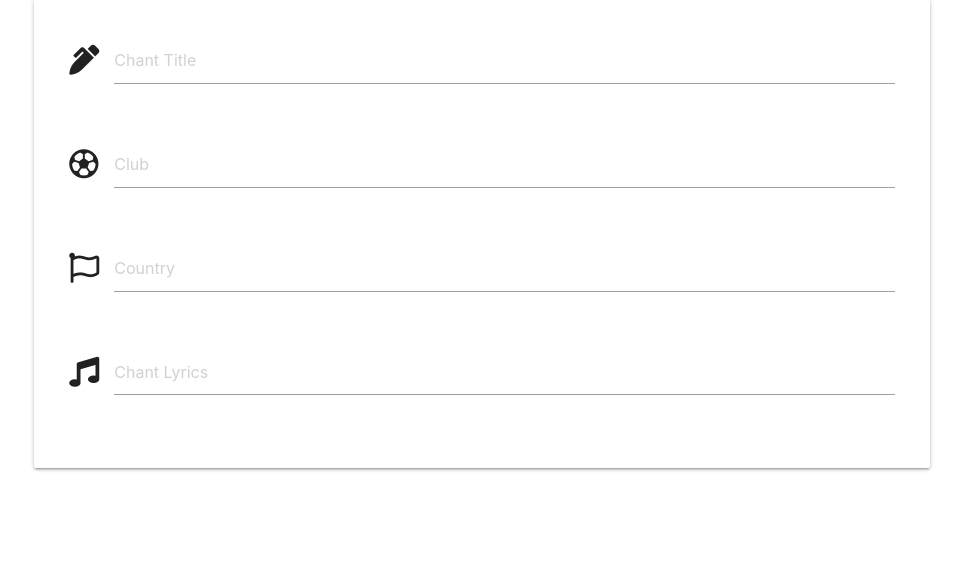
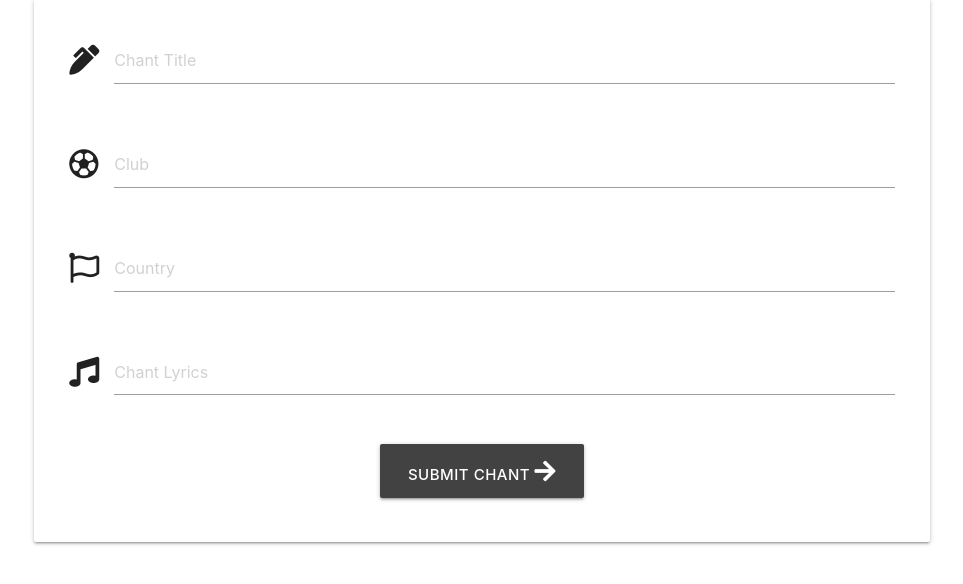
Before and after one commit to RoyoftheRavers/football_game_of_chants, a Flask app: page /add_chant in a window 1280 px wide. Shown: the part 160-744 px from the top of the page, without its empty margins (158-1121 px from the left). Run offline with Flask 2, Linux system fonts and the light colour scheme; some libraries are stand-ins or nearby versions.

Commit message:
Added write functionality for new chants and changed club_name field in db and templates

```diff
--- a/app.py
+++ b/app.py
@@ -137,8 +137,19 @@ def logout():
     return redirect(url_for("login"))
 
 
-@app.route("/add_chant")
+@app.route("/add_chant", methods=["GET", "POST"])
 def add_chant():
+    if request.method == "POST":
+        chant = {
+            "chant_title": request.form.get("chant_title"),
+            "club_name": request.form.get("club_name"),
+            "country": request.form.get("country"),
+            "chant_lyrics": request.form.get("chant_lyrics")
+        }
+        mongo.db.chants.insert_one(chant)
+        flash("Your chant was submitted, thank you!")
+        return redirect(url_for("get_chants"))
+
     return render_template("add_chant.html")
 
 
--- a/templates/add_chant.html
+++ b/templates/add_chant.html
@@ -4,21 +4,24 @@
     <h3 class="black-text darken-4 center-align">Add Chant</h3>
 
     <div class="row card-panel">
-        <form class="col s12">
+        <form class="col s12" method="POST" action="{{ url_for('add_chant') }}">
+            <!--Chant Title-->
             <div class="row">
                 <div class="input-field col s12">
                     <i class="fas fa-pen-alt prefix"></i>
-                    <input placeholder="Chant Title" id="chant_title" name="chant_title" minlength="5" maxlength="50" type="text" class="validate" required>
+                    <input placeholder="Chant Title" id="chant_title" name="chant_title" minlength="1" maxlength="50" type="text" class="validate" required>
                     <label for="chant_title"></label>
                 </div>
             </div>
+            <!--Club-->
             <div class="row">
                 <div class="input-field col s12">
                     <i class="far fa-futbol prefix"></i>
-                    <input placeholder="Club" id="club_name" name="club_name" minlength="5" maxlength="50" type="text" class="validate" required>
+                    <input placeholder="Club" id="club_name" name="club_name" minlength="1" maxlength="50" type="text" class="validate" required>
                     <label for="club_name"></label>
                 </div>
             </div>
+            <!--Country-->
             <div class="row">
                 <div class="input-field col s12">
                     <i class="far fa-flag prefix"></i>
@@ -26,6 +29,7 @@
                     <label for="country"></label>
                 </div>
             </div>
+            <!--Chant Lyrics-->
             <div class="row">
                 <div class="input-field col s12">
                     <i class="fas fa-music prefix"></i>
@@ -34,6 +38,15 @@
                     <label for="chant_lyrics"></label>
                 </div>
             </div>
+            <!--Submit Button-->
+            <div class="row">
+                <div class="col s12 center-align">
+                    <button class="btn-large grey darken-3" type="submit">
+                        <span><strong>Submit Chant </strong></span>
+                        <i class="fas fa-arrow-right"></i>
+                    </button>
+                </div>
+            </div>
         </form>
     </div>
 
--- a/templates/chants.html
+++ b/templates/chants.html
@@ -12,7 +12,7 @@
                 <strong>{{ chant.chant_title }}</strong>
             </div>
             <div class="collapsible-body">
-                <div>Club: {{ chant.team_name }}</div>
+                <div>Club: {{ chant.club_name }}</div>
                 <div>Country: {{ chant.country }}</div><br>
                 <div><span>Chant Lyrics for "</span>{{ chant.chant_title }}":</div>
                 <p><em>{{ chant.chant_lyrics }}</em></p>
```
